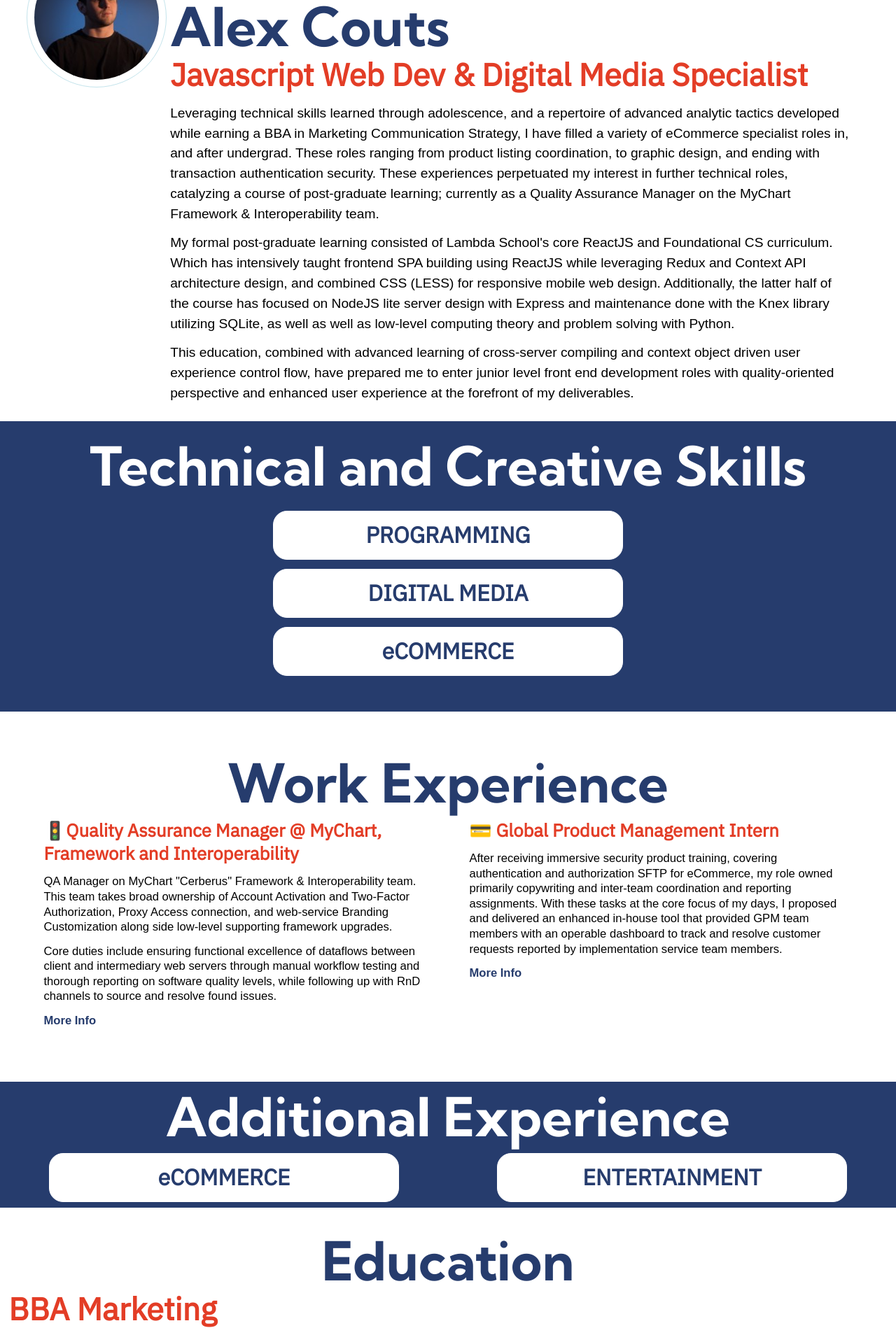
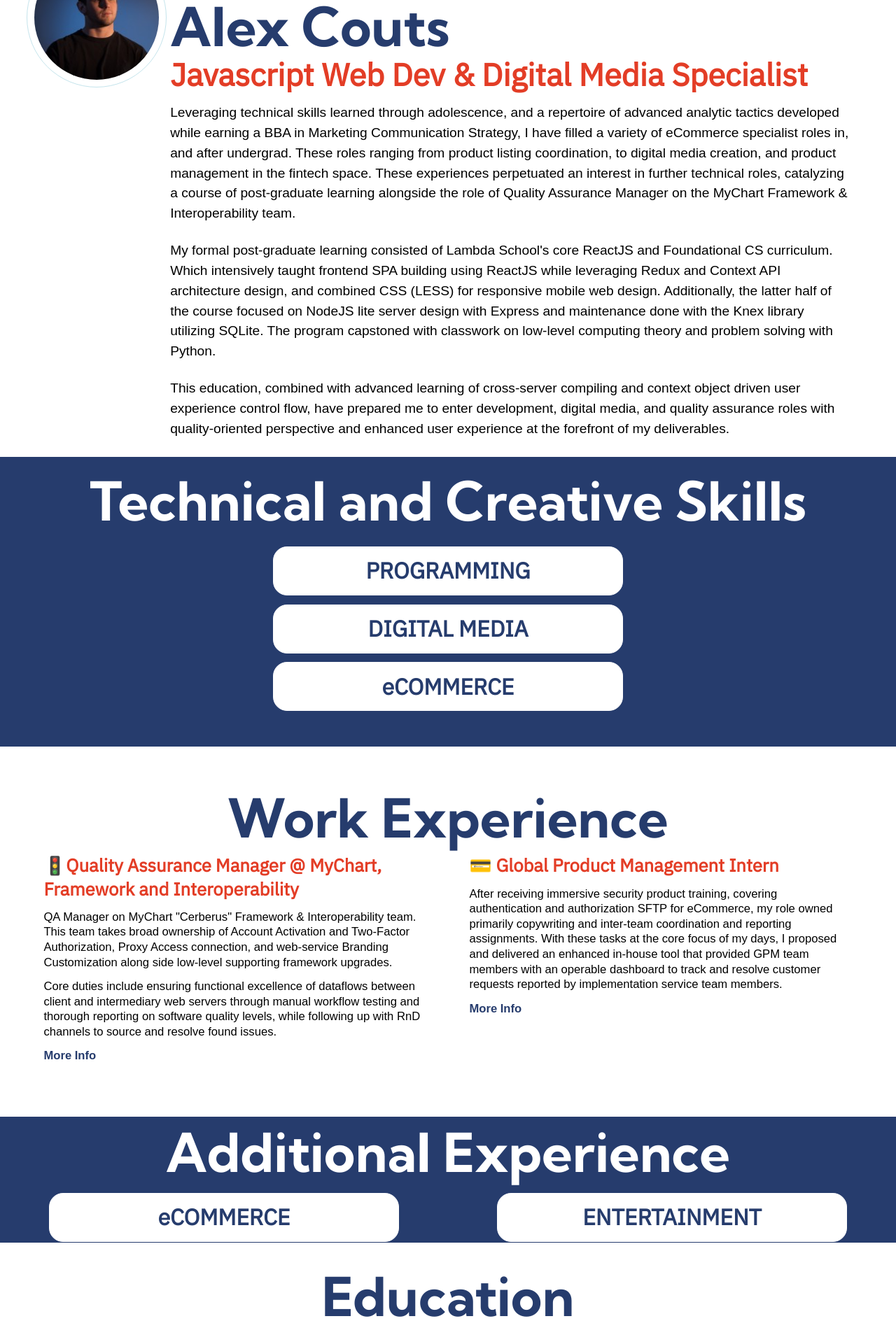
Before and after one commit to AvantGov/resume, a React (Create React App) app in the folder client/: page /about in a window 1280 px wide. Shown: the part 300-2208 px from the top of the page at 70% size. Built offline with nearby package versions, Linux system fonts and the light colour scheme; a web font is replaced by a local one.

Commit message:
hot fixes for a few critiques from michael as well as a bio update.

```diff
--- a/client/src/Components/Header.js
+++ b/client/src/Components/Header.js
@@ -18,13 +18,13 @@ const Header = () => {
             <div className="header__intro">
                 <h1 className='intro__name'>Alex Couts</h1>
                 <h2 className='intro__title'>Javascript Web Dev & Digital Media Specialist</h2>
-                    <br />
-                <p className='intro__bio'>Leveraging technical skills learned through adolescence, and a repertoire of advanced analytic tactics developed while earning a BBA in Marketing Communication Strategy, I have filled a variety of eCommerce specialist roles in, and after undergrad. These roles ranging from product listing coordination, to graphic design, and ending with transaction authentication security. These experiences perpetuated my interest in further technical roles, catalyzing a course of post-graduate learning; currently as a Quality Assurance Manager on the MyChart Framework & Interoperability team.</p>
-                    <br />
-                <p className='intro__bio'>My formal post-graduate learning consisted of Lambda School's core ReactJS and Foundational CS curriculum. Which has intensively taught frontend SPA building using ReactJS while leveraging Redux and Context API architecture design, and combined CSS (LESS) for responsive mobile web design. Additionally, the latter half of the course has focused on NodeJS lite server design with Express and maintenance done with the Knex library utilizing SQLite, as well as well as low-level computing theory and problem solving with Python.</p>
-                    <br />
-                <p className='intro__bio'>This education, combined with advanced learning of cross-server compiling and context object driven user experience control flow, have prepared me to enter junior level front end development roles with quality-oriented perspective and enhanced user experience at the forefront of my deliverables.</p>
-                    <br />
+
+                <p className='intro__bio'>Leveraging technical skills learned through adolescence, and a repertoire of advanced analytic tactics developed while earning a BBA in Marketing Communication Strategy, I have filled a variety of eCommerce specialist roles in, and after undergrad. These roles ranging from product listing coordination, to digital media creation, and product management in the fintech space. These experiences perpetuated an interest in further technical roles, catalyzing a course of post-graduate learning alongside the role of Quality Assurance Manager on the MyChart Framework & Interoperability team.</p>
+
+                <p className='intro__bio'>My formal post-graduate learning consisted of Lambda School's core ReactJS and Foundational CS curriculum. Which intensively taught frontend SPA building using ReactJS while leveraging Redux and Context API architecture design, and combined CSS (LESS) for responsive mobile web design. Additionally, the latter half of the course focused on NodeJS lite server design with Express and maintenance done with the Knex library utilizing SQLite. The program capstoned with classwork on low-level computing theory and problem solving with Python.</p>
+
+                <p className='intro__bio'>This education, combined with advanced learning of cross-server compiling and context object driven user experience control flow, have prepared me to enter development, digital media, and quality assurance roles with quality-oriented perspective and enhanced user experience at the forefront of my deliverables.</p>
+
             </div>
         </div>
     )
--- a/client/src/index.css
+++ b/client/src/index.css
@@ -230,6 +230,12 @@ h2 {
   justify-content: space-around;
 }
 
+/* ? hot fix to space out the paragraphs in the bio */
+.intro__bio {
+  padding-top: 1.25%;
+  padding-bottom: 1.25%;
+}
+
 .header__intro p {
   font-family: "Recursive", sans-serif;
   line-height: 150%;
@@ -490,7 +496,8 @@ h2 {
 
 .jobsHeader__areaContainer {
   /* border: 2px solid blue; */
-  margin-top: 1%;
+  padding-top: 1.5%;
+  padding-bottom: 1.5%;
   height: 100%;
   display: flex;
   justify-content: space-around;
@@ -843,7 +850,7 @@ h2 {
   width: 100%;
   height: 90%;
   display: flex;
-  align-items: center;
+  align-items: flex-start;
   justify-content: space-around;
   /* * corrects for inheretance of the parent title  */
   text-align: left;
@@ -858,6 +865,10 @@ h2 {
   flex-direction: column;
   justify-content: space-around;
 
+}
+
+.Education__header {
+  padding-bottom: 2%;
 }
 
 .EduMrkt__subheader {
@@ -995,6 +1006,7 @@ h2 {
   /* opacity: 30%; */
   width: 1px;
   height: 500px;
+  display: none;
 }
 
 /*  *STYLING SUPPORT FOR CONTACT AND FOOTER SECTIONS* */
@@ -1448,6 +1460,7 @@ h2 {
   .Education__contentFrame {
     display: flex;
     flex-direction: column;
+    align-items: center;
     height: 100%;
 
   }
```
